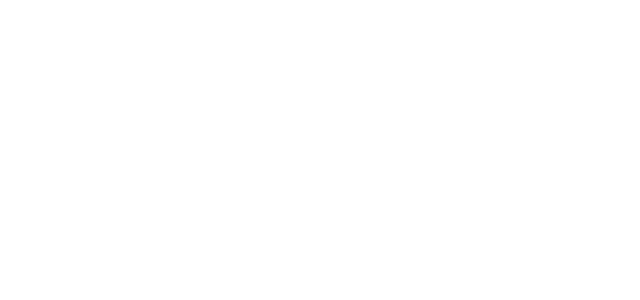
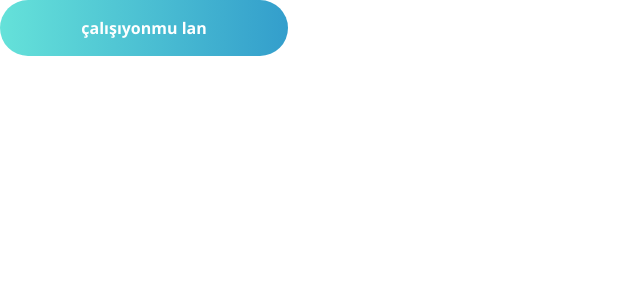
Before and after one commit to ulascan54/fylo-frontend, a Vue app: page / in a window 1280 px wide. Shown: the top 300 px of the page, without its empty margins (0-640 px from the left). Built offline with nearby package versions, Linux system fonts and the light colour scheme.

Commit message:
button componenti tamamlandı

```diff
--- a/package.json
+++ b/package.json
@@ -7,6 +7,7 @@
     "serve": "vite preview"
   },
   "dependencies": {
+    "postcss-import": "^14.0.2",
     "vue": "^3.2.6"
   },
   "devDependencies": {
--- a/src/App.vue
+++ b/src/App.vue
@@ -1,8 +1,11 @@
 <template>
+    <div>
+        <Button :text="'çalışıyonmu lan'" :size="'w-72 h-14'"/>
+    </div>
 </template>
 
 
-<script setup>
+<script>
 </script>
 
 <style>
--- a/src/assets/style.css
+++ b/src/assets/style.css
@@ -8,3 +8,9 @@
     /* font-family: 'Raleway', sans-serif; */
     }
 }
+
+@layer components {
+    .btn-blue {
+      @apply rounded-full bg-gradient-to-r from-g-call-cyan to-g-call-blue font-bold text-white;
+    }
+  }
--- a/src/components/ui/subs/appButton.vue
+++ b/src/components/ui/subs/appButton.vue
@@ -1,5 +1,9 @@
 <template>
-    <div>
-            button
-    </div>
+    <button :class="`btn-blue ${size}`">{{ text }}</button>
 </template>
+<script setup>
+    defineProps({text:String,size:String})
+</script>
+<style>
+
+</style>
--- a/tailwind.config.js
+++ b/tailwind.config.js
@@ -1,23 +1,23 @@
 module.exports = {
-  mode:'jit',
-  purge: ['./src/assets/style.css'],
+  mode: "jit",
+  purge: ["./index.html", "./src/**/*.{vue,js,ts,jsx,tsx}"],
   darkMode: false, // or 'media' or 'class'
   theme: {
     extend: {
-      colors:{
-      'b-email': 'hsl(217, 28%, 15%)',
-      'b-mail': 'hsl(218, 28%, 13%)',
-      'b-footer': 'hsl(216, 53%, 9%)',
-      'b-testimonials':'hsl(219, 30%, 18%)',
+      colors: {
+        "b-email": "hsl(217, 28%, 15%)",
+        "b-mail": "hsl(218, 28%, 13%)",
+        "b-footer": "hsl(216, 53%, 9%)",
+        "b-testimonials": "hsl(219, 30%, 18%)",
 
-      'g-call-cyan': 'hsl(176, 68%, 64%)',
-      'g-call-blue': 'hsl(198, 60%, 50%)',
-      'light-error': 'hsl(0, 100%, 63%)'
-      }
+        "g-call-cyan": "hsl(176, 68%, 64%)",
+        "g-call-blue": "hsl(198, 60%, 50%)",
+        "light-error": "hsl(0, 100%, 63%)",
+      },
     },
   },
   variants: {
     extend: {},
   },
   plugins: [],
-}
+};
```
Also changed, not shown: src/main.js (+7 -6 lines), 1 other file (tests, documents, lock files or other folders).
